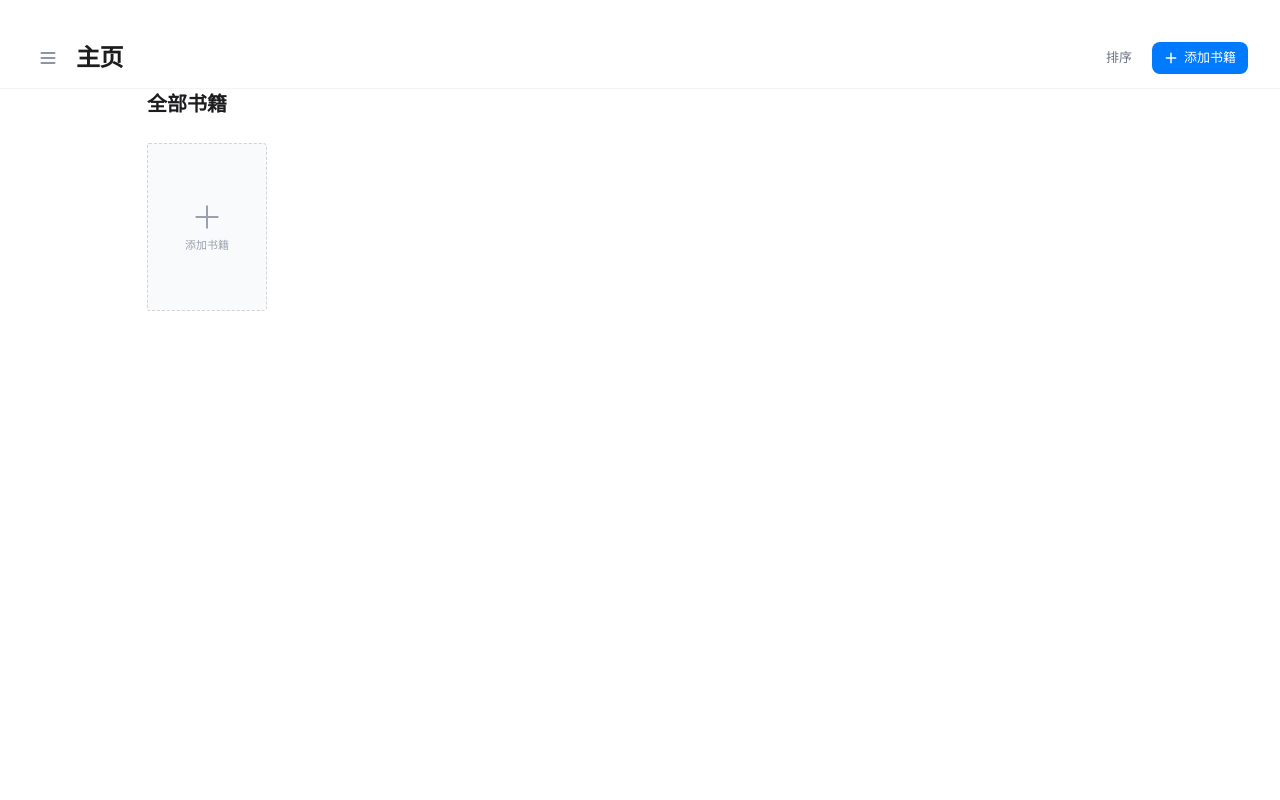
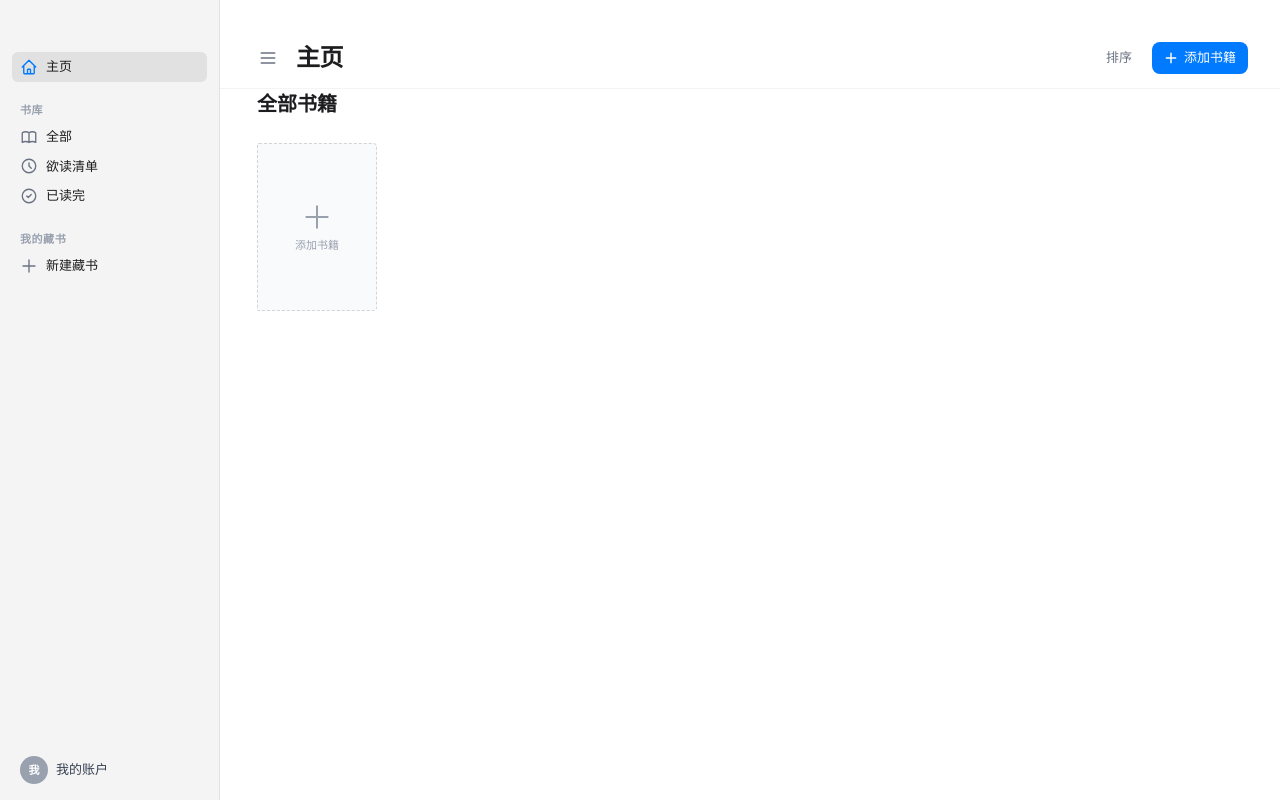
Before and after one commit to brelance/midda, a React (Vite) app: page / in a window 1280 px wide. Built offline with nearby package versions, Linux system fonts and the light colour scheme.

Commit message:
refactor: improve layout, sidebar, and nav components for Apple-style UI

```diff
--- a/electron/main/main.ts
+++ b/electron/main/main.ts
@@ -40,11 +40,13 @@ function createWindow() {
     // icon: path.join(process.env.VITE_PUBLIC, "electron-vite.svg"),
     titleBarStyle: "hiddenInset",
     trafficLightPosition: { x: 12, y: 12 },
+    width: 1000,
+    height: 785,
     webPreferences: {
       preload: path.join(__dirname, "preload.mjs"),
     },
-    minWidth: 360,
-    minHeight: 240,
+    minWidth: 800,
+    minHeight: 600,
   });
 
   // Test active push message to Renderer-process.
--- a/src/components/layout/Layout.tsx
+++ b/src/components/layout/Layout.tsx
@@ -46,8 +46,8 @@ const Layout: React.FC<LayoutProps> = ({
 }) => {
   return (
     <div className="h-screen bg-white text-[#333333] overflow-hidden">
-      {/* Desktop + Tablet: two-column layout */}
-      <div className="hidden md:flex h-full w-full">
+      {/* Desktop layout: always show sidebar + main content */}
+      <div className="flex h-full w-full">
         <Sidebar
           activeNav={activeNav}
           onNavChange={onNavChange}
@@ -55,27 +55,7 @@ const Layout: React.FC<LayoutProps> = ({
           isMobile={false}
           isOpen={true}
           onClose={() => {}}
-          searchQuery={searchQuery}
-          onSearch={onSearch}
         />
-        <MainContent
-          books={books}
-          selectedBook={selectedBook}
-          searchQuery={searchQuery}
-          sortBy={sortBy}
-          onSelectBook={onSelectBook}
-          onSearch={onSearch}
-          onSort={onSort}
-          toggleSidebar={toggleSidebar}
-          toggleDetailsPane={toggleDetailsPane}
-          onBookAdded={onBookAdded}
-          onEnterReader={onEnterReader}
-          onDeleteBook={onDeleteBook}
-        />
-      </div>
-
-      {/* Mobile: single column */}
-      <div className="flex md:hidden h-full w-full">
         <MainContent
           books={books}
           selectedBook={selectedBook}
@@ -112,8 +92,6 @@ const Layout: React.FC<LayoutProps> = ({
               isMobile={true}
               isOpen={isSidebarOpen}
               onClose={closeSidebar}
-              searchQuery={searchQuery}
-              onSearch={onSearch}
             />
           </div>
         </div>
--- a/src/components/layout/Sidebar.tsx
+++ b/src/components/layout/Sidebar.tsx
@@ -1,7 +1,6 @@
 import React from "react";
 import NavMenu from "../sidebar/NavMenu";
 import UserProfile from "../sidebar/UserProfile";
-import SearchInput from "../ui/SearchInput";
 import { User, NavigationItem } from "../../types/types";
 
 interface SidebarProps {
@@ -21,59 +20,46 @@ const Sidebar: React.FC<SidebarProps> = ({
   user,
   isMobile,
   onClose,
-  searchQuery = "",
-  onSearch,
 }) => {
   return (
     <aside
       className={`
-        ${isMobile ? "w-full h-full" : "w-[240px]"}
+        ${isMobile ? "w-full h-full" : "w-[220px]"}
         flex-shrink-0 flex flex-col
-        bg-[rgba(236,236,236,0.92)] backdrop-blur-2xl
-        border-r border-gray-200/60
+        bg-[rgba(244,244,244,0.92)] backdrop-blur-2xl
+        border-r border-black/[0.08]
       `}
     >
-      {/* macOS traffic light controls (desktop only, decorative) */}
+      {/* Traffic light zone — no fake dots, just spacing for real ones */}
       {!isMobile && (
-        <div className="h-12 flex items-center px-4 space-x-2 flex-shrink-0">
-          <div className="w-3 h-3 rounded-full bg-[#ff5f56] border border-[#e0443e]" />
-          <div className="w-3 h-3 rounded-full bg-[#ffbd2e] border border-[#dea123]" />
-          <div className="w-3 h-3 rounded-full bg-[#27c93f] border border-[#1aab29]" />
-        </div>
+        <div
+          className="h-[52px] flex-shrink-0"
+          style={{ WebkitAppRegion: "drag" } as React.CSSProperties}
+        />
       )}
 
-      {/* Mobile top bar */}
+      {/* Mobile close button */}
       {isMobile && (
         <div className="h-12 flex items-center justify-between px-4 flex-shrink-0">
-          <span className="text-base font-semibold text-[#333]">Midda</span>
+          <span className="text-[15px] font-semibold text-[#1d1d1f]">Midda</span>
           <button
             onClick={onClose}
-            className="w-7 h-7 flex items-center justify-center rounded-md text-gray-500 hover:bg-black/[0.06] transition-colors"
+            className="w-7 h-7 flex items-center justify-center rounded-full bg-black/[0.06] text-gray-500 hover:bg-black/[0.1] transition-colors"
           >
-            <svg className="w-4 h-4" fill="none" stroke="currentColor" viewBox="0 0 24 24">
-              <path strokeLinecap="round" strokeLinejoin="round" strokeWidth={2} d="M6 18L18 6M6 6l12 12" />
+            <svg className="w-3.5 h-3.5" fill="none" stroke="currentColor" viewBox="0 0 24 24">
+              <path strokeLinecap="round" strokeLinejoin="round" strokeWidth={2.5} d="M6 18L18 6M6 6l12 12" />
             </svg>
           </button>
         </div>
       )}
 
-      {/* Search */}
-      <div className="px-3 pb-3 flex-shrink-0">
-        <SearchInput
-          value={searchQuery}
-          onChange={onSearch ?? (() => {})}
-          placeholder="搜索"
-          className="w-full"
-        />
-      </div>
-
       {/* Navigation groups */}
-      <div className="flex-grow overflow-y-auto px-2">
+      <div className="flex-grow overflow-y-auto px-3">
         <NavMenu activeNav={activeNav} onNavChange={onNavChange} />
       </div>
 
       {/* User profile footer */}
-      <div className="flex-shrink-0 border-t border-gray-200/50 px-2 py-3">
+      <div className="flex-shrink-0 px-3 py-3">
         <UserProfile user={user} />
       </div>
     </aside>
--- a/src/components/sidebar/NavItem.tsx
+++ b/src/components/sidebar/NavItem.tsx
@@ -1,32 +1,32 @@
 import React from 'react';
 
 interface NavItemProps {
-  item: {
-    id: string;
-    label: string;
-    icon: React.ReactNode;
-  };
+  label: string;
+  icon: React.ReactNode;
   isActive: boolean;
   onClick: () => void;
 }
 
-const NavItem: React.FC<NavItemProps> = ({ item, isActive, onClick }) => {
+const NavItem: React.FC<NavItemProps> = ({ label, icon, isActive, onClick }) => {
   return (
-    <a
-      href="#"
-      onClick={(e) => {
-        e.preventDefault();
-        onClick();
-      }}
+    <button
+      type="button"
+      onClick={onClick}
       className={`
-        flex items-center px-2 py-1 rounded-md text-[13px] font-medium text-black
-        transition-colors duration-100 select-none mt-0.5
-        ${isActive ? 'bg-black/[0.08]' : 'hover:bg-black/[0.04]'}
+        flex items-center w-full gap-2 px-2 py-[5px] rounded-md
+        text-[13px] font-medium text-[#1d1d1f]
+        transition-colors duration-100 select-none
+        ${isActive
+          ? "bg-black/[0.08]"
+          : "hover:bg-black/[0.04] active:bg-black/[0.08]"
+        }
       `}
     >
-      {item.icon}
-      {item.label}
-    </a>
+      <span className={`flex-shrink-0 ${isActive ? "text-[#007aff]" : "text-gray-500"}`}>
+        {icon}
+      </span>
+      {label}
+    </button>
   );
 };
 
--- a/src/components/sidebar/NavMenu.tsx
+++ b/src/components/sidebar/NavMenu.tsx
@@ -7,94 +7,77 @@ interface NavMenuProps {
   onNavChange: (nav: NavigationItem) => void;
 }
 
-// Small 16x16 icon wrapper for Apple Books sidebar
-const Icon: React.FC<{ children: React.ReactNode }> = ({ children }) => (
-  <span className="w-4 h-4 mr-2 flex-shrink-0 text-gray-500">{children}</span>
-);
-
 const NavMenu: React.FC<NavMenuProps> = ({ activeNav, onNavChange }) => {
-  const primaryItems = [
-    {
-      id: 'bookshelf' as NavigationItem,
-      label: '主页',
-      icon: (
-        <Icon>
-          <svg className="w-4 h-4" fill="none" viewBox="0 0 24 24" stroke="currentColor">
-            <path strokeLinecap="round" strokeLinejoin="round" strokeWidth={2} d="M3 12l2-2m0 0l7-7 7 7M5 10v10a1 1 0 001 1h3m10-11l2 2m-2-2v10a1 1 0 01-1 1h-3m-6 0a1 1 0 001-1v-4a1 1 0 011-1h2a1 1 0 011 1v4a1 1 0 001 1m-6 0h6" />
-          </svg>
-        </Icon>
-      ),
-    },
-    {
-      id: 'discover' as NavigationItem,
-      label: '发现',
-      icon: (
-        <Icon>
-          <svg className="w-4 h-4" fill="none" viewBox="0 0 24 24" stroke="currentColor">
-            <path strokeLinecap="round" strokeLinejoin="round" strokeWidth={2} d="M9 5l7 7-7 7" />
-          </svg>
-        </Icon>
-      ),
-    },
-    {
-      id: 'store' as NavigationItem,
-      label: '书城',
-      icon: (
-        <Icon>
-          <svg className="w-4 h-4" fill="none" viewBox="0 0 24 24" stroke="currentColor">
-            <path strokeLinecap="round" strokeLinejoin="round" strokeWidth={2} d="M16 11V7a4 4 0 00-8 0v4M5 9h14l1 12H4L5 9z" />
-          </svg>
-        </Icon>
-      ),
-    },
-  ];
-
-  const libraryItems = [
-    {
-      id: 'bookshelf' as NavigationItem,
-      label: '全部',
-      icon: (
-        <Icon>
-          <svg className="w-4 h-4" fill="currentColor" viewBox="0 0 20 20">
-            <path d="M9 4.804A7.968 7.968 0 005.5 4c-1.255 0-2.443.29-3.5.804v10A7.969 7.969 0 015.5 14c1.669 0 3.218.51 4.5 1.385A7.962 7.962 0 0114.5 14c1.255 0 2.443.29 3.5.804v-10A7.968 7.968 0 0014.5 4c-1.255 0-2.443.29-3.5.804V12a1 1 0 11-2 0V4.804z" />
-          </svg>
-        </Icon>
-      ),
-    },
-  ];
-
   return (
-    <div className="overflow-y-auto">
-      {/* Apple Books section */}
-      <div className="mb-4">
-        <div className="px-2 text-[11px] font-bold text-gray-500 mb-1 tracking-wide uppercase">
-          Apple Books
-        </div>
-        {primaryItems.map((item) => (
-          <NavItem
-            key={item.id + item.label}
-            item={item}
-            isActive={activeNav === item.id && item.label === '主页'}
-            onClick={() => onNavChange(item.id)}
-          />
-        ))}
+    <nav className="space-y-5">
+      {/* ── Primary ── */}
+      <div>
+        <NavItem
+          label="主页"
+          isActive={activeNav === 'bookshelf'}
+          onClick={() => onNavChange('bookshelf')}
+          icon={
+            <svg className="w-[18px] h-[18px]" fill="none" viewBox="0 0 24 24" stroke="currentColor" strokeWidth={1.8}>
+              <path strokeLinecap="round" strokeLinejoin="round" d="M3 12l2-2m0 0l7-7 7 7M5 10v10a1 1 0 001 1h3m10-11l2 2m-2-2v10a1 1 0 01-1 1h-3m-6 0a1 1 0 001-1v-4a1 1 0 011-1h2a1 1 0 011 1v4a1 1 0 001 1m-6 0h6" />
+            </svg>
+          }
+        />
       </div>
 
-      {/* Library section */}
-      <div className="mb-4">
-        <div className="px-2 text-[11px] font-bold text-gray-500 mb-1 tracking-wide uppercase">
+      {/* ── 书库 ── */}
+      <div>
+        <div className="px-2 mb-1 text-[11px] font-semibold text-gray-400 tracking-wider uppercase select-none">
           书库
         </div>
-        {libraryItems.map((item) => (
-          <NavItem
-            key={item.id + item.label}
-            item={item}
-            isActive={false}
-            onClick={() => onNavChange(item.id)}
-          />
-        ))}
+        <NavItem
+          label="全部"
+          isActive={false}
+          onClick={() => onNavChange('bookshelf')}
+          icon={
+            <svg className="w-[18px] h-[18px]" fill="none" viewBox="0 0 24 24" stroke="currentColor" strokeWidth={1.8}>
+              <path strokeLinecap="round" strokeLinejoin="round" d="M12 6.253v13m0-13C10.832 5.477 9.246 5 7.5 5S4.168 5.477 3 6.253v13C4.168 18.477 5.754 18 7.5 18s3.332.477 4.5 1.253m0-13C13.168 5.477 14.754 5 16.5 5c1.747 0 3.332.477 4.5 1.253v13C19.832 18.477 18.247 18 16.5 18c-1.746 0-3.332.477-4.5 1.253" />
+            </svg>
+          }
+        />
+        <NavItem
+          label="欲读清单"
+          isActive={false}
+          onClick={() => {}}
+          icon={
+            <svg className="w-[18px] h-[18px]" fill="none" viewBox="0 0 24 24" stroke="currentColor" strokeWidth={1.8}>
+              <path strokeLinecap="round" strokeLinejoin="round" d="M12 8v4l3 3m6-3a9 9 0 11-18 0 9 9 0 0118 0z" />
+            </svg>
+          }
+        />
+        <NavItem
+          label="已读完"
+          isActive={false}
+          onClick={() => {}}
+          icon={
+            <svg className="w-[18px] h-[18px]" fill="none" viewBox="0 0 24 24" stroke="currentColor" strokeWidth={1.8}>
+              <path strokeLinecap="round" strokeLinejoin="round" d="M9 12l2 2 4-4m6 2a9 9 0 11-18 0 9 9 0 0118 0z" />
+            </svg>
+          }
+        />
       </div>
-    </div>
+
+      {/* ── 我的藏书 ── */}
+      <div>
+        <div className="px-2 mb-1 text-[11px] font-semibold text-gray-400 tracking-wider uppercase select-none">
+          我的藏书
+        </div>
+        <NavItem
+          label="新建藏书"
+          isActive={false}
+          onClick={() => {}}
+          icon={
+            <svg className="w-[18px] h-[18px]" fill="none" viewBox="0 0 24 24" stroke="currentColor" strokeWidth={1.8}>
+              <path strokeLinecap="round" strokeLinejoin="round" d="M12 4v16m8-8H4" />
+            </svg>
+          }
+        />
+      </div>
+    </nav>
   );
 };
 
```
